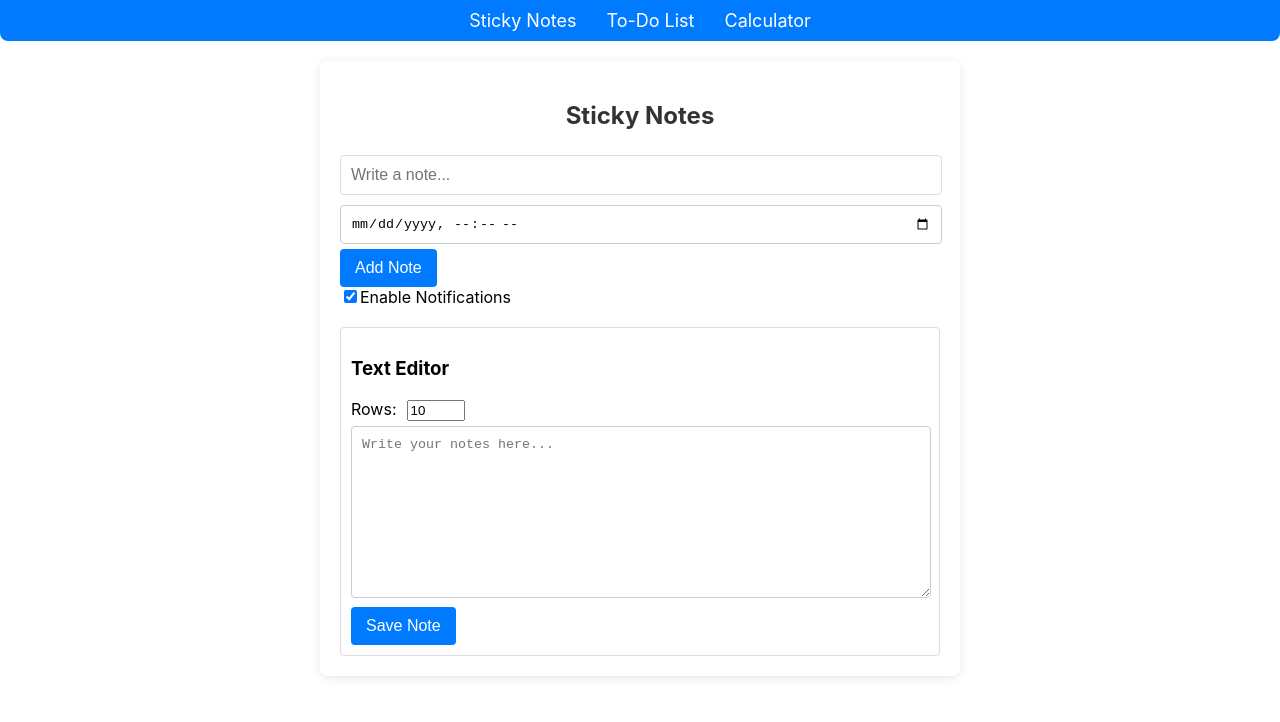
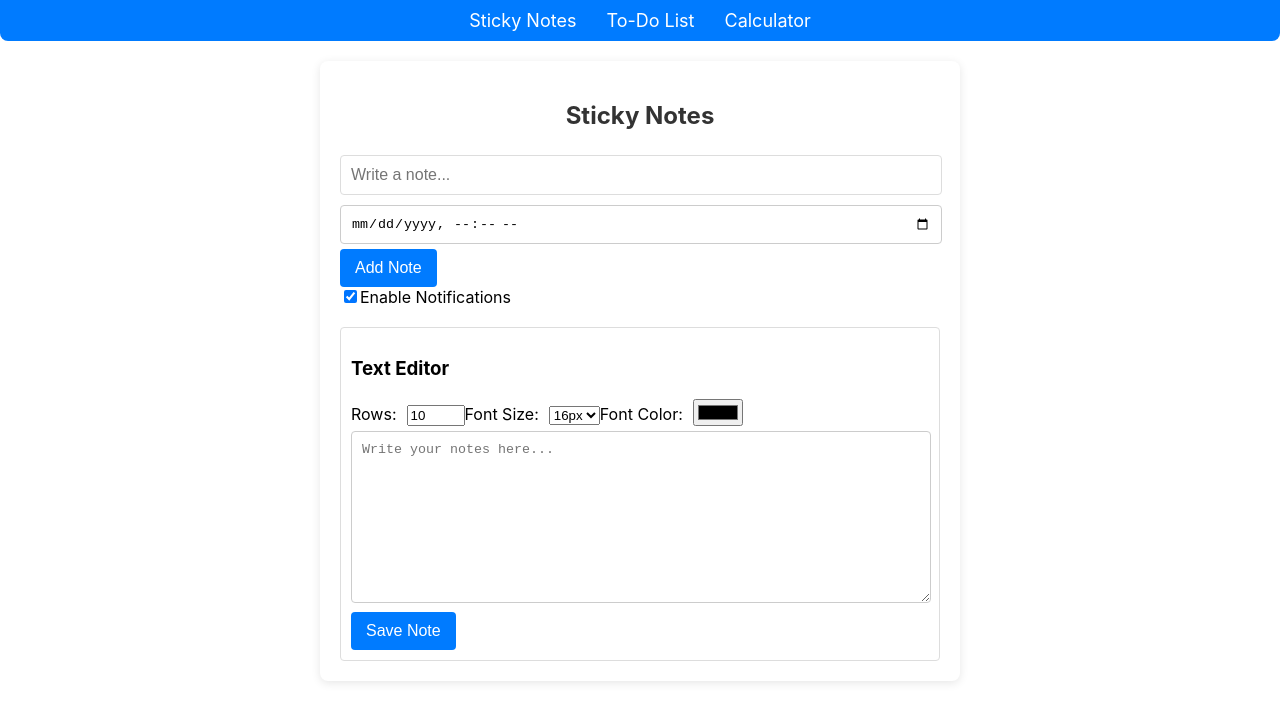
Before and after one commit to madhukantp97/my-notes, a React (Create React App) app: page / in a window 1280 px wide. Shown: the top 722 px of the page. Built offline with nearby package versions, Linux system fonts and the light colour scheme.

Commit message:
added color and font size option in text editor

```diff
--- a/src/StickyNotes.js
+++ b/src/StickyNotes.js
@@ -12,6 +12,8 @@ const StickyNotes = () => {
   const [notificationsEnabled, setNotificationsEnabled] = useState(true);
   const [textEditorContent, setTextEditorContent] = useState('');
   const [textEditorRows, setTextEditorRows] = useState(10); // New state for text editor rows
+  const [fontSize, setFontSize] = useState('16px'); // New state for font size
+  const [fontColor, setFontColor] = useState('#000000'); // New state for font color
 
   useEffect(() => {
     const savedNotes = JSON.parse(localStorage.getItem('stickyNotes')) || [];
@@ -145,9 +147,13 @@ const StickyNotes = () => {
         date: new Date().toLocaleString("en-US", { timeZone: "Asia/Kolkata" }),
         notified: false,
         countdown: null,
+        fontSize: fontSize, // Save font size
+        fontColor: fontColor, // Save font color
       };
       setNotes((prevNotes) => [...prevNotes, newNote]);
       setTextEditorContent('');
+      setFontSize('16px'); // Reset font size
+      setFontColor('#000000'); // Reset font color
     }
   };
 
@@ -191,6 +197,31 @@ const StickyNotes = () => {
             style={{ width: '50px', marginLeft: '10px' }}
           />
         </label>
+               {/* Font Size Dropdown */}
+               <label>
+          Font Size:
+          <select value={fontSize} onChange={(e) => setFontSize(e.target.value)} style={{ marginLeft: '10px' }}>
+            <option value="12px">12px</option>
+            <option value="14px">14px</option>
+            <option value="16px">16px</option>
+            <option value="18px">18px</option>
+            <option value="20px">20px</option>
+            <option value="24px">24px</option>
+            <option value="28px">28px</option>
+            <option value="32px">32px</option>
+          </select>
+        </label>
+
+        {/* Font Color Input */}
+        <label>
+          Font Color:
+          <input
+            type="color"
+            value={fontColor}
+            onChange={(e) => setFontColor(e.target.value)}
+            style={{ marginLeft: '10px' }}
+          />
+        </label>
         <textarea
           value={textEditorContent}
           onChange={(e) => setTextEditorContent(e.target.value)}
@@ -228,7 +259,9 @@ const StickyNotes = () => {
                 </div>
               ) : (
                 <div>
-                  <pre>{note.text}</pre>
+                    <pre style={{ fontSize: note.fontSize, color: note.fontColor }}>
+                    {note.text}
+                    </pre>
                   <small>{note.date}</small>
                   {isStickyNote && <p>Countdown: {note.countdown} seconds</p>}
                   <button onClick={() => handleEditNote(index)} className="edit-btn">Edit</button>
```
